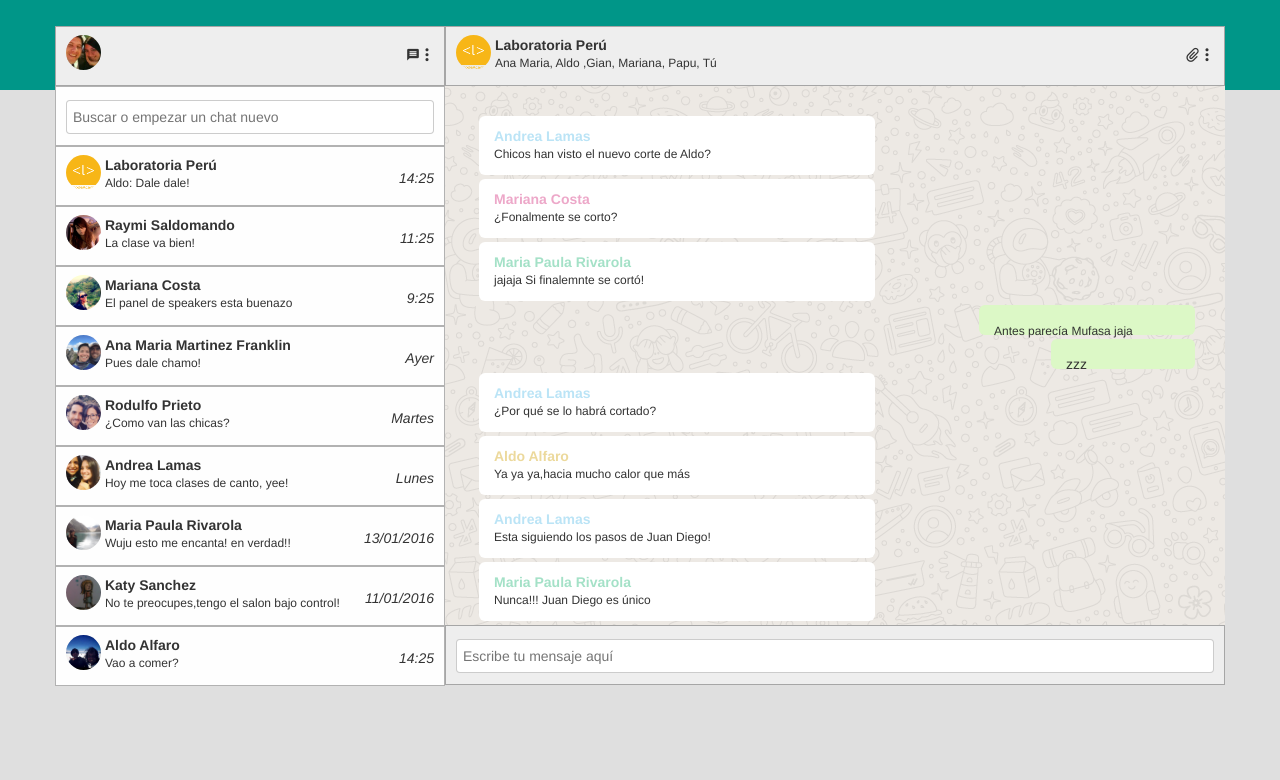
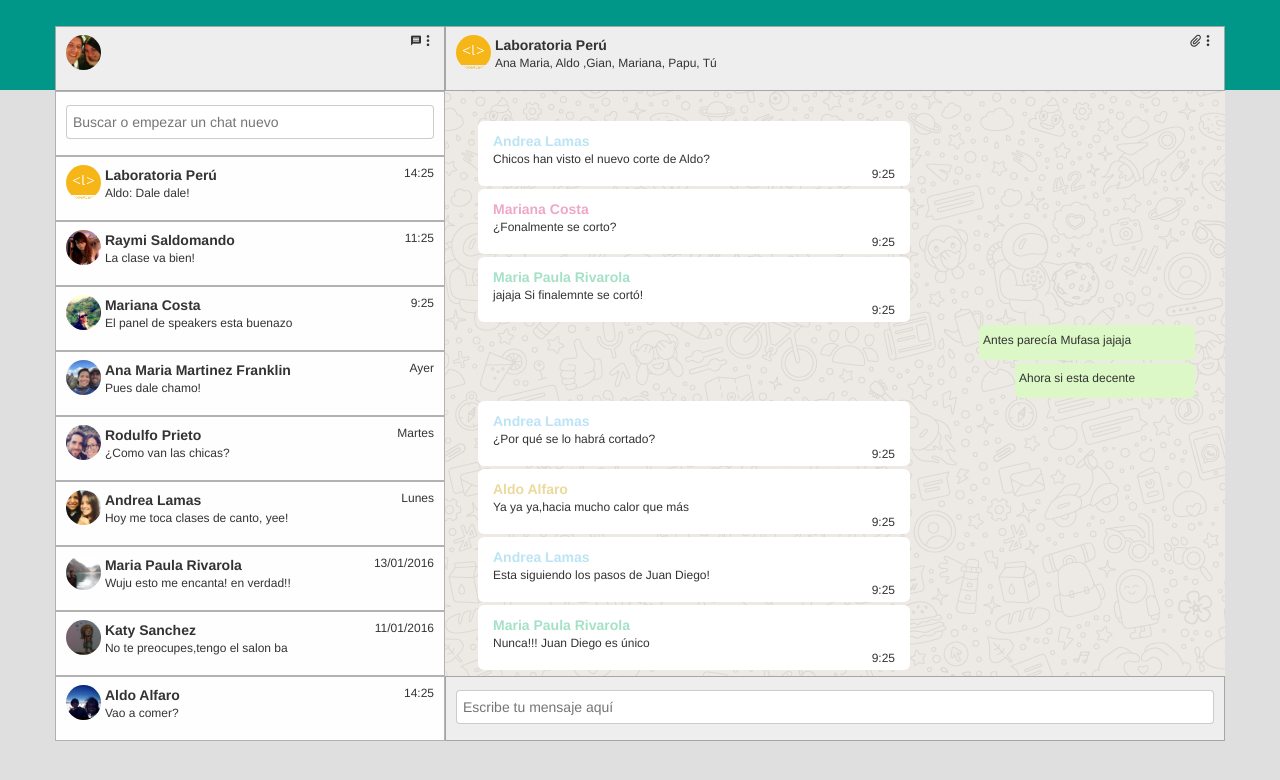
Before and after one commit to Carmenrosacoder/whatsapp, a plain HTML site: page index.html in a window 1280 px wide. Drawn offline with nearby package versions, Linux system fonts and the light colour scheme; files that its build step writes are made by us from their sources; files whose address does not match are found by name.

Commit message:
otroavance

```diff
--- a/css/main.css
+++ b/css/main.css
@@ -14,7 +14,7 @@ header{
 .msj{
     padding: 13px 10px;
     background-color:#FEFEFE;
-    height: 60px;
+    height: 65px;
     border:1px  solid rgba(0, 0, 0, 0.3);
 }
 .img_contact{
@@ -28,7 +28,7 @@ header{
 
     background-image: url(../image/chat-panel-bg.png);
     background-color: #EDE9E4;
-    height: 540px;
+    height: 585px;
 }
 #barra{
     background-color: #EEEEEE;
@@ -47,9 +47,10 @@ input{
     border-radius: 4px;
 }
 i{
-
+    font-style: normal;
+    font-size: 12px;
     float: right;
-    margin-top: 8px;
+    margin-top: -5px;
 
 }
 
@@ -73,28 +74,33 @@ a .msj:hover{
 .blanco{
     background-color: transparent;
     margin: 30px 30px 0px 30px;
+    height: 555px;
 }
 .msjs{
-    width: 55%;
-    margin: 4px;
+    width: 60%;
+    margin: 3px;
     background-color: white;
    padding: 15px;
-    height: 59px;
+    height:65px;
 
     border-radius: 6px;
 }
+.msjs i{
+    margin-top: 30px;
+}
 #rpta{
-
-    height: 30px;
-  margin-left: 80%;
-  width: 20%;
+ padding: 4px;
+    height: 35px;
+  margin-left: 75%;
+  width: 25%;
     background-color: #DCF8C6;
 
 }
 #rptagian{
-   height: 30px;
+   height: 35px;
   margin-left: 70%;
   width: 30%;
+  padding: 4px;
     background-color: #DCF8C6;
 }
 #envio{
@@ -114,3 +120,8 @@ a .msj:hover{
 .amarillo{
     color: #ECD99C;
 }
+.hora{
+    padding: 0px;
+    margin: -1px;
+
+}
--- a/index.html
+++ b/index.html
@@ -30,7 +30,9 @@
 
 					</div>
 					<div class="row msj">
-						<input type="search" name="name" placeholder="Buscar o empezar un chat nuevo">
+
+						<input type="search" name="name" placeholder="Buscar o empezar un chat nuevo"  >
+
 					</div>
 					<nav >
 
@@ -106,7 +108,7 @@
 							<div class="row msj">
 								<img src="image/katy.jpg" alt="logoacademy" class="img-circle" />
 								<p><span>Katy Sanchez</span></br>
-									No te preocupes,tengo el salon bajo control!</p>
+									No te preocupes,tengo el salon ba</p>
 
 								<i>11/01/2016</i>
 							</div>
@@ -139,41 +141,58 @@
 							<div class="row msjs " >
 									<p><span class="azul">Andrea Lamas</span></br>
 									Chicos han visto el nuevo corte de Aldo?</p>
+									<i>9:25</i>
+
 							</div>
 							<div class="row msjs">
 									<p><span class="rosa">Mariana Costa</span></br>
 									¿Fonalmente se corto?</p>
+									<i>9:25</i>
+
 							</div>
 							<div class="row msjs">
 								<p><span class="verde">Maria Paula Rivarola</span></br>
 									jajaja Si finalemnte se  cortó!</p>
+									<i>9:25</i>
+
 							</div>
 
 
 							<div class="row msjs"   id="rptagian">
-									<p>
-									Antes parecía Mufasa jaja </p>
+									<p>Antes parecía Mufasa jajaja </p>
+
+
 							</div>
 
 							<div class="row msjs"  id="rpta">
-									zzz
+									<p>Ahora si esta decente </p>
+
+
 							</div>
 
 							<div class="row msjs">
 								<p><span class="azul">Andrea Lamas</span></br>
 									¿Por qué se lo habrá cortado?</p>
+									<i>9:25</i>
+
 							</div>
 							<div class="row msjs">
 								<p><span class="amarillo">Aldo Alfaro</span></br>
 									Ya ya ya,hacia mucho calor que más</p>
+									<i>9:25</i>
+
 							</div>
 							<div class="row msjs">
 								<p><span class="azul">Andrea Lamas</span></br>
 									Esta siguiendo los pasos de Juan Diego!</p>
+									<i>9:25</i>
+
 							</div>
 							<div class="row msjs">
 								<p><span class="verde">Maria Paula Rivarola</span></br>
 									Nunca!!! Juan Diego es único</p>
+									<i>9:25</i>
+
 							</div>
 
 
```
